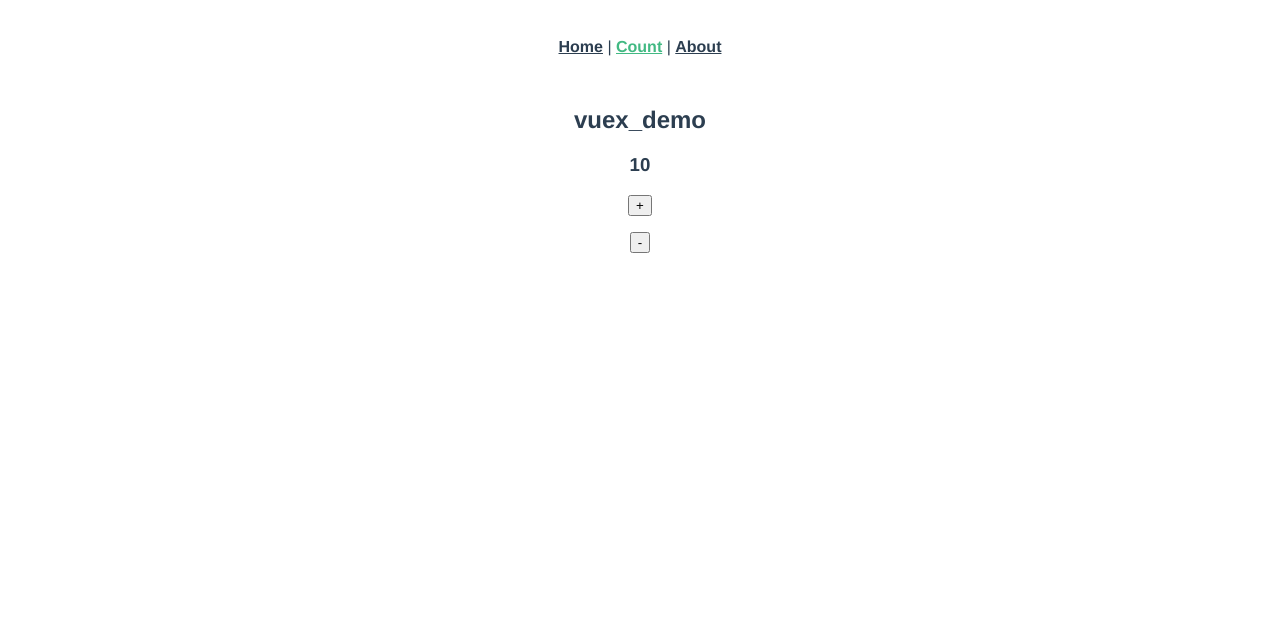
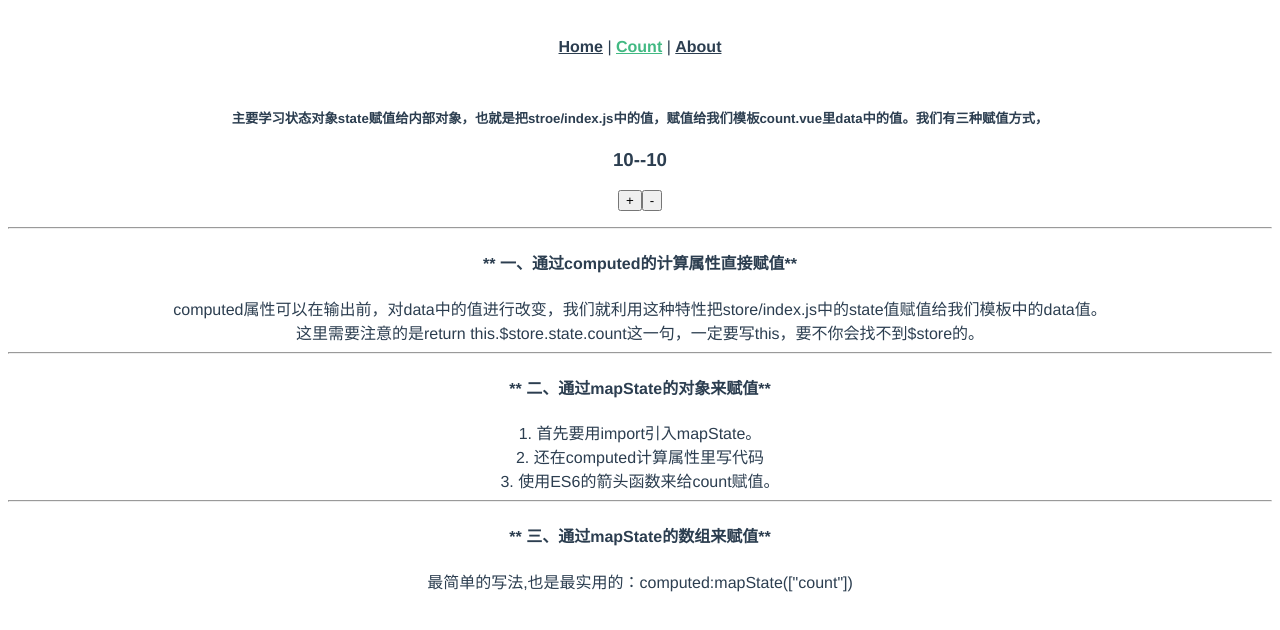
Before and after one commit to zhaoxin311/vuex_demo_jspang, a Vue app: page /count in a window 1280 px wide. Shown: the top 630 px of the page. Built offline with nearby package versions, Linux system fonts and the light colour scheme.

Commit message:
state访问状态对象

```diff
--- a/src/components/count.vue
+++ b/src/components/count.vue
@@ -1,19 +1,55 @@
 <template>
   <div>
-    <h2>{{ message }}</h2>
-    <h3>{{ $store.state.count }}</h3>
-    <p><button @click="$store.commit('add')">+</button></p>
-    <p><button @click="$store.commit('cut')">-</button></p>
+    <h5>{{ message }}</h5>
+    <h3>{{ $store.state.count }}--{{ count }}</h3>
+    <p>
+      <button @click="$store.commit('add')">+</button>
+      <button @click="$store.commit('cut')">-</button>
+    </p>
+    <hr />
+    <h4>** 一、通过computed的计算属性直接赋值**</h4>
+    <span
+      >computed属性可以在输出前，对data中的值进行改变，我们就利用这种特性把store/index.js中的state值赋值给我们模板中的data值。
+      <br />
+      这里需要注意的是return
+      this.$store.state.count这一句，一定要写this，要不你会找不到$store的。</span
+    >
+    <hr />
+    <h4>** 二、通过mapState的对象来赋值**</h4>
+    <span>
+      1. 首先要用import引入mapState。<br />
+      2. 还在computed计算属性里写代码 <br />
+      3. 使用ES6的箭头函数来给count赋值。
+    </span>
+    <hr />
+    <h4>** 三、通过mapState的数组来赋值**</h4>
+    <span>最简单的写法,也是最实用的：computed:mapState(["count"])</span>
   </div>
 </template>
 <script>
 import store from "@/store/index";
+import { mapState } from "vuex";
 export default {
   data() {
     return {
-      message: "vuex_demo",
+      message:
+        "主要学习状态对象state赋值给内部对象，也就是把stroe/index.js中的值，赋值给我们模板count.vue里data中的值。我们有三种赋值方式，",
     };
   },
+  //第一种方法
+  // computed: {
+  //   count() {
+  //     return this.$store.state.count;
+  //   },
+  // },
+
+  //第二种方法
+  // computed: mapState({
+  //   count: (state) => state.count,
+  // }),
+
+  //第三种方式
+  computed: mapState(["count"]),
   store,
 };
 </script>
--- a/src/store/index.js
+++ b/src/store/index.js
@@ -9,6 +9,7 @@ const state = {
   count: 10,
 };
 //用于改变状态state里的值，里边可以写一些方法
+//state 状态对象 count是一个共享值
 const mutations = {
   add(state) {
     state.count++;
```
